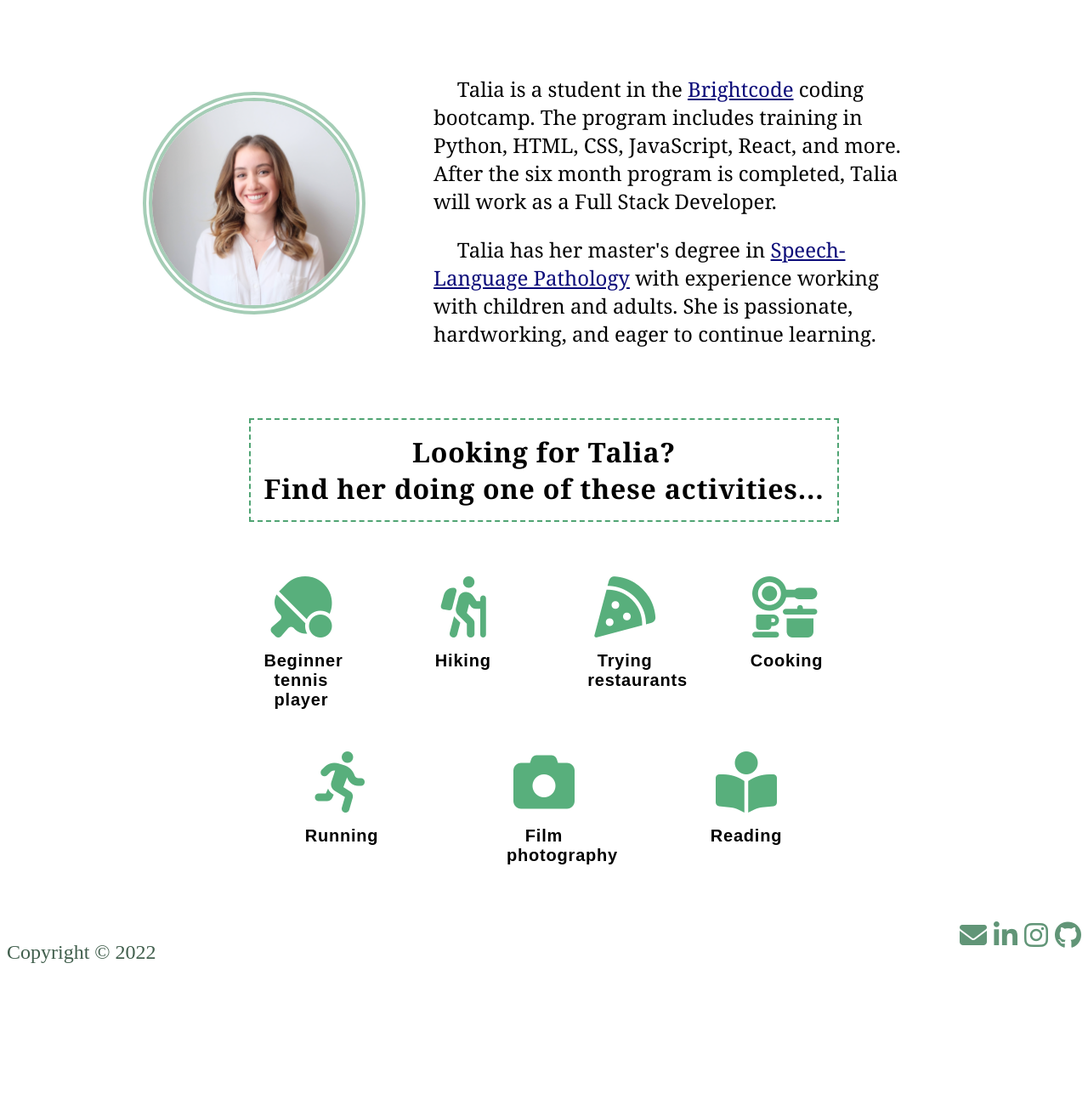
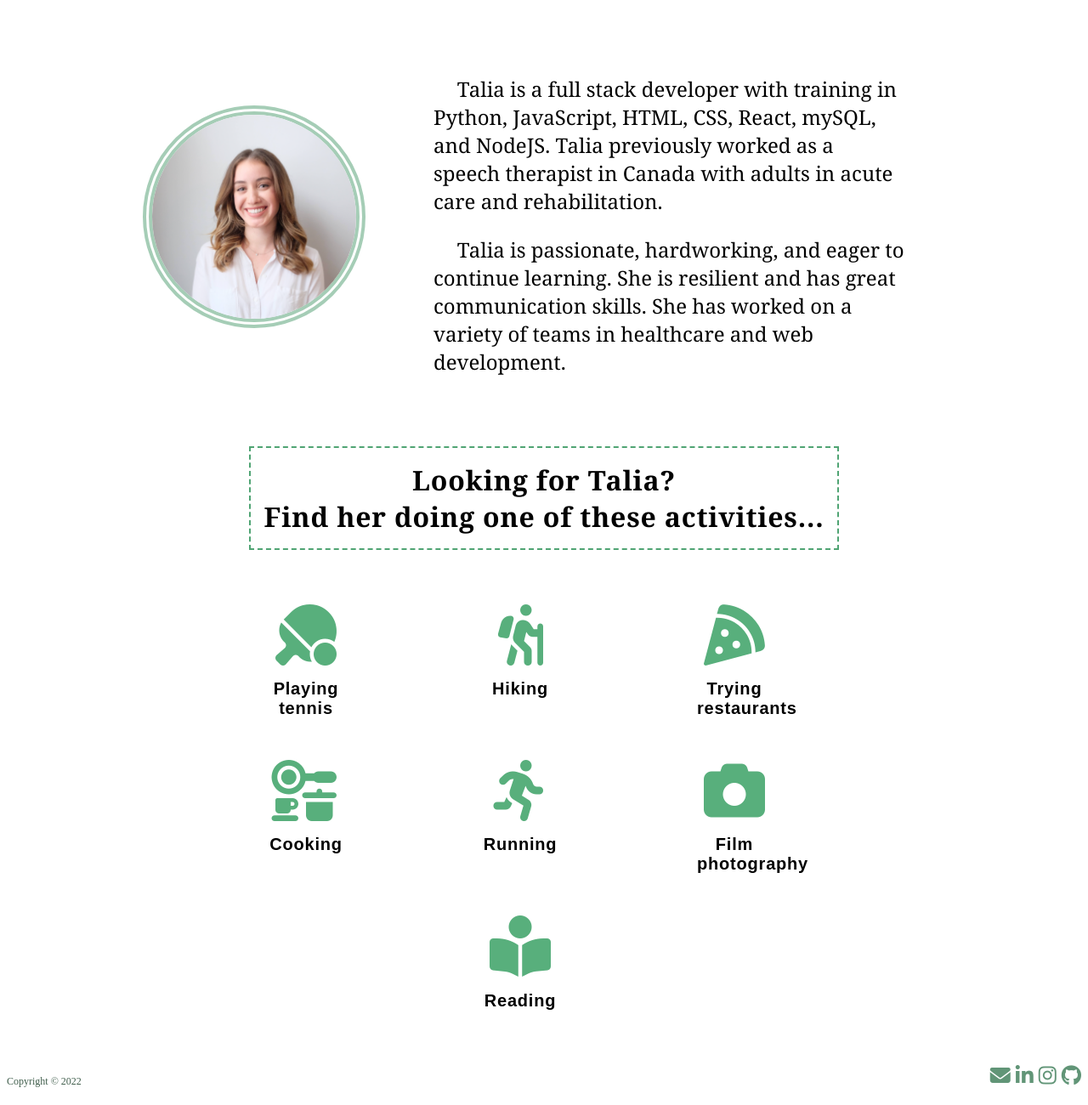
Before and after one commit to taliacohn/taliacohn.github.io, a plain HTML site: page index.html in a window 1280 px wide. Shown: the part 203-1503 px from the top of the page at 85% size. Before the commit the page ends 1369 px from the top, so only its background shows below. Drawn offline with Linux system fonts and the light colour scheme; a web font is replaced by a local one.

Commit message:
home page updates

```diff
--- a/index.html
+++ b/index.html
@@ -38,13 +38,8 @@
             </div>
 
             <article id="about-me">
-              <p>Talia is a student in the <a href="https://birthrightisraellabs.com/brightcode/" target="_blank">Brightcode</a> coding bootcamp.
-              The program includes training in Python, HTML, CSS, JavaScript, React, and more. After the six month program is completed, Talia will
-          work as a Full Stack Developer.</p>
-
-              <p>Talia has her master's degree in <a href="https://en.wikipedia.org/wiki/Speech%E2%80%93language_pathology">Speech-Language Pathology</a> with experience working with children and adults.
-                  She is passionate, hardworking, and eager to continue learning.
-              </p>
+              <p>Talia is a full stack developer with training in Python, JavaScript, HTML, CSS, React, mySQL, and NodeJS. Talia previously worked as a speech therapist in Canada with adults in acute care and rehabilitation. </p>
+              <p>Talia is passionate, hardworking, and eager to continue learning. She is resilient and has great communication skills. She has worked on a variety of teams in healthcare and web development.</p>
             </article>
 
         </main>
@@ -56,7 +51,7 @@
                 <i class="fa fa-table-tennis"></i>
                 <!-- <img src="../images/high-quality-icon.png" alt="high quality"> -->
                 <figcaption>
-                  <h2>Beginner tennis player</h2>
+                  <h2>Playing tennis</h2>
                 </figcaption>
               </figure>
 
@@ -112,8 +107,10 @@
           </section>
 
         <footer>
-            <p>Copyright &#169 2022</p>
-            <section id="contact-me">
+          <div class="footer">
+            <div><p class="copyright">Copyright &#169 2022</p></div>
+
+          <div id="contact-me">
               <a href="mailto:taliacohn3@gmail.com?subject=Nice to Meet You">
                   <i class="fa fa-envelope"></i>
               </a>
@@ -126,7 +123,10 @@
               <a href="https://github.com/taliacohn" target="_blank">
                   <i class="fa fa-github"></i>
               </a>
-            </section>
+          </div>
+        </div>
+
+
 
         </footer>
 
--- a/styles/home.css
+++ b/styles/home.css
@@ -1,17 +1,22 @@
 @font-face {
-    font-family: 'circular';
+  font-family: "circular";
   src: url(../fonts/CircularStd-Light.otf);
 }
 
 /* Header */
 
 h1 {
-    font-family: 'Aboreto', cursive;
+  font-family: "Aboreto", cursive;
   font-size: 1.5rem;
   font-weight: bolder;
   text-align: center;
-    background: rgb(92,118,119);
-background: linear-gradient(27deg, rgba(92,118,119,0.4999543128654971) 0%, rgba(96,171,166,0.5087262426900585) 48%, rgba(116,181,72,0.46486659356725146) 100%);
+  background: rgb(92, 118, 119);
+  background: linear-gradient(
+    27deg,
+    rgba(92, 118, 119, 0.4999543128654971) 0%,
+    rgba(96, 171, 166, 0.5087262426900585) 48%,
+    rgba(116, 181, 72, 0.46486659356725146) 100%
+  );
   margin: 0.5rem 0rem 0.5rem 0rem;
   padding: 1rem;
 }
@@ -45,7 +50,6 @@ nav li:last-child a {
   border-bottom: 5px dotted rgb(133, 206, 163);
 }
 
-
 /* Main */
 
 main {
@@ -63,7 +67,7 @@ main {
 }
 
 main p {
-    font-family: Cambria, Cochin, Georgia, Times, 'Times New Roman', serif;
+  font-family: Cambria, Cochin, Georgia, Times, "Times New Roman", serif;
   margin-right: 3rem;
   margin-left: 3rem;
   margin-top: 0rem;
@@ -79,24 +83,24 @@ main p a:visited {
 }
 
 /* Footer */
-footer {
-    color:rgb(65, 95, 77);
+.footer {
+  color: rgb(65, 95, 77);
   display: flex;
   justify-content: space-between;
   font-size: 0.75rem;
   text-align: center;
   margin-top: 2rem;
-    margin-bottom: 0.5rem;
 }
 
-#contact-me a{
-    color:rgb(97, 149, 119);
+#contact-me a {
+  color: rgb(97, 149, 119);
   font-size: 1.5rem;
   text-decoration: none;
+  text-align: center;
 }
 
 #contact-me a:hover {
-   color: rgb(62, 91, 74);;
+  color: rgb(62, 91, 74);
   /* color:rgb(97, 149, 119); */
 }
 /*
@@ -114,10 +118,9 @@ footer {
   display: inline-block;
   border: 2px dashed rgb(80, 164, 115);
   padding: 1rem;
-    font-family: Cambria, Cochin, Georgia, Times, 'Times New Roman', serif;
+  font-family: Cambria, Cochin, Georgia, Times, "Times New Roman", serif;
   font-size: 1.25rem;
   margin-bottom: 2rem;
-
 }
 
 #gallery {
@@ -136,7 +139,6 @@ footer {
   width: 5.5rem;
   font-family: Arial, Helvetica, sans-serif;
 }
-
 
 /* Tablets */
 @media screen and (min-width: 30em) and (max-width: 64em) {
@@ -201,7 +203,7 @@ footer {
 
   #hobbies > h2 {
     display: inline-block;
-        font-family: Cambria, Cochin, Georgia, Times, 'Times New Roman', serif;
+    font-family: Cambria, Cochin, Georgia, Times, "Times New Roman", serif;
     font-weight: bolder;
     font-size: 1.5rem;
     margin-bottom: 2rem;
@@ -231,10 +233,9 @@ footer {
     font-size: 1.25rem;
   }
 
-    #contact-me a{
+  #contact-me a {
     font-size: 1.75rem;
   }
-
 }
 
 /* Desktop */
@@ -308,7 +309,7 @@ footer {
 
   #hobbies > h2 {
     display: inline-block;
-        font-family: Cambria, Cochin, Georgia, Times, 'Times New Roman', serif;
+    font-family: Cambria, Cochin, Georgia, Times, "Times New Roman", serif;
     font-weight: bolder;
     font-size: 2rem;
     margin-bottom: 2rem;
@@ -335,13 +336,16 @@ footer {
     letter-spacing: 0.05rem;
   }
 
+  #gallery figure {
+    margin-right: 6rem;
+  }
+
   /* Footer */
   footer {
     font-size: 1.5rem;
   }
 
-    #contact-me a{
-        font-size: 2rem;
+  #contact-me a {
+    font-size: 1.5rem;
   }
-
 }
```
Lines whose indentation alone changed are shown as unchanged.
